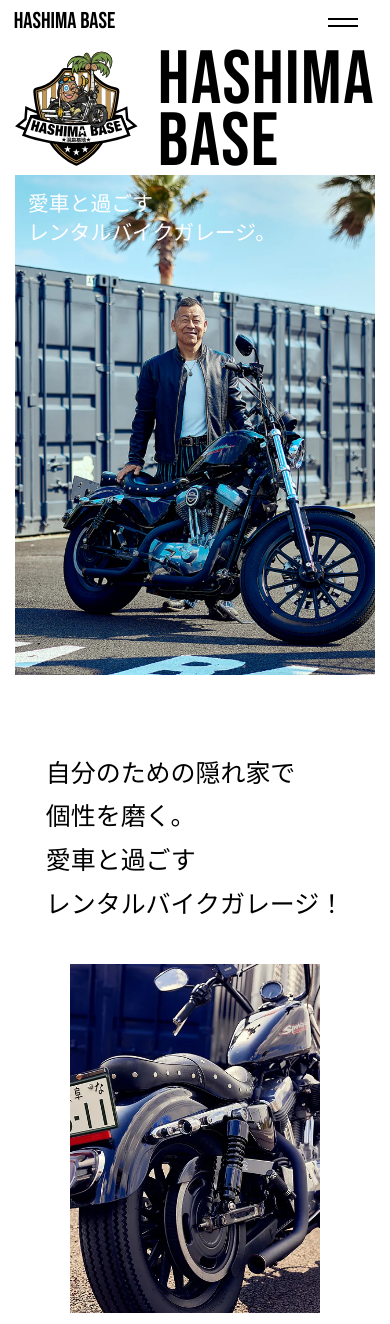
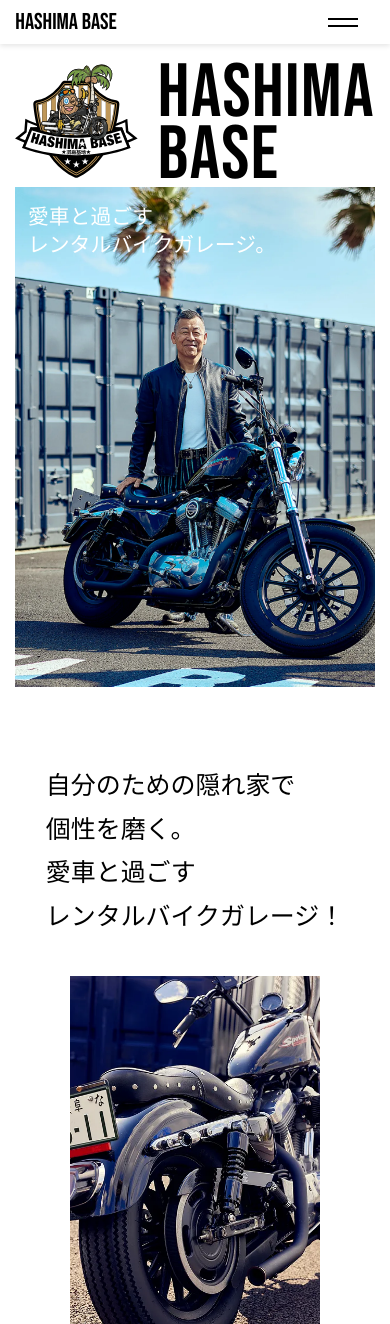
Before and after one commit to Mugen-Infotech/hashima, a PHP site: page / in a window 390 px wide. Shown: the top 1324 px of the page. Run offline with PHP 8.4, Linux system fonts and the light colour scheme; some libraries are stand-ins or nearby versions.

Commit message:
header design fix

```diff
--- a/assets/css/style.css
+++ b/assets/css/style.css
@@ -3622,6 +3622,24 @@ input[type="file"]::file-selector-button {
   .l-header {
     padding: 1.1875rem 1.65625rem 0.5625rem;
   }
+  .l-header {
+    position: fixed;
+    top: 0;
+    left: 0;
+    width: 100%;
+    z-index: 1000;
+    display: flex;
+    justify-content: space-between;
+    padding: 1.2875rem 1.84375rem;
+    background: white;
+    box-shadow: 0 2px 5px rgba(0, 0, 0, 0.1);
+  }
+  .l-global-menu-button{
+    z-index: 1000;
+  }
+  body {
+    padding-top: 6rem;
+  }
   .l-header__nav,
   .l-header__follow {
     display: none;
```
